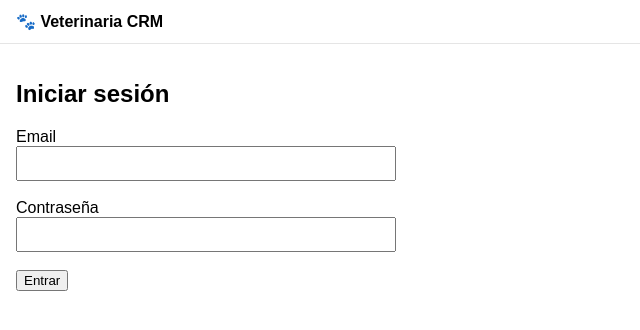
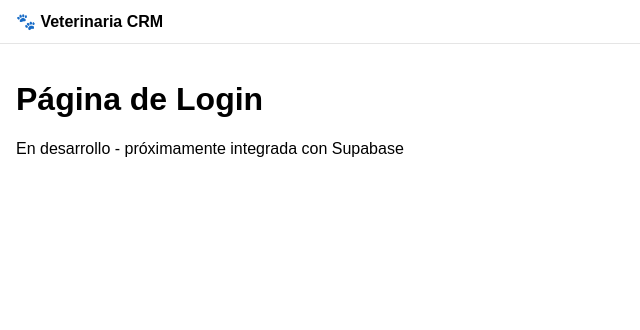
Before and after one commit to Scrabes60/veterinaria-crm, a Next.js app: page /login in a window 1280 px wide. Shown: the top 330 px of the page, without its empty margins (0-640 px from the left). Built offline with nearby package versions, Linux system fonts and the light colour scheme.

Commit message:
chore: disable login page temporarily - will be implemented with Supabase integration

```diff
--- a/app/login/page.js
+++ b/app/login/page.js
@@ -1,33 +1,15 @@
 'use client';
-import { useState } from "react";
-import { supabase } from "../lib/supabaseClient";
-import { useRouter } from "next/navigation";
+
+// TODO: Login page - En desarrollo
+// Será integrado con Supabase cuando esté completamente configurado
 
 export default function LoginPage() {
-  const [email, setEmail] = useState("");
-  const [password, setPassword] = useState("");
-  const [err, setErr] = useState("");
-  const router = useRouter();
-
-  const onSubmit = async (e) => {
-    e.preventDefault();
-    setErr("");
-    const { data, error } = await supabase.auth.signInWithPassword({ email, password });
-    if (error) return setErr(error.message);
-    router.push("/dashboard");
-  };
-
   return (
-    <div style={{ maxWidth: 360 }}>
-      <h2>Iniciar sesión</h2>
-      <form onSubmit={onSubmit}>
-        <label>Email</label><br/>
-        <input type="email" value={email} onChange={e=>setEmail(e.target.value)} required style={{ width: '100%', padding: 8 }}/><br/><br/>
-        <label>Contraseña</label><br/>
-        <input type="password" value={password} onChange={e=>setPassword(e.target.value)} required style={{ width: '100%', padding: 8 }}/><br/><br/>
-        <button type="submit">Entrar</button>
-        {err && <p style={{ color: 'red' }}>{err}</p>}
-      </form>
+    <div className="flex items-center justify-center min-h-screen">
+      <div className="text-center">
+        <h1 className="text-2xl font-bold mb-4">Página de Login</h1>
+        <p className="text-gray-600">En desarrollo - próximamente integrada con Supabase</p>
+      </div>
     </div>
   );
 }
```
